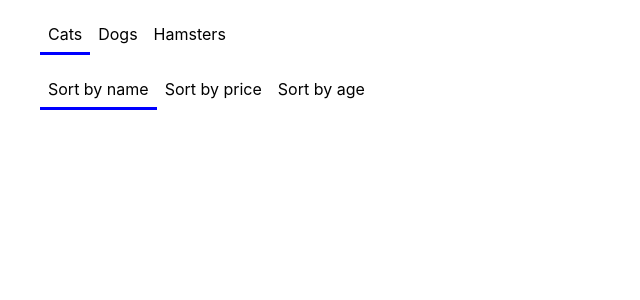
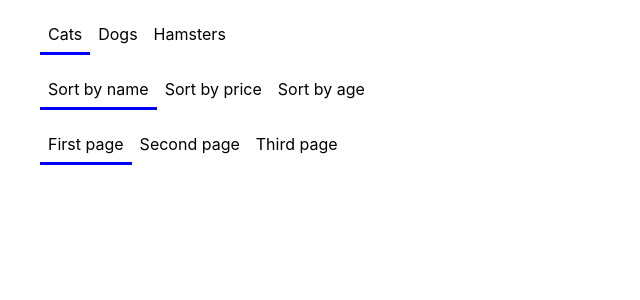
Before and after one commit to DenysP0litov/toolkit, a React (Create React App) app: page / in a window 1280 px wide. Shown: the top 300 px of the page, without its empty margins (0-640 px from the left). Built offline with nearby package versions, Linux system fonts and the light colour scheme.

Commit message:
tab component now works with any tab.value types

```diff
--- a/src/components/tabs/Tabs.tsx
+++ b/src/components/tabs/Tabs.tsx
@@ -1,22 +1,22 @@
 import classNames from 'classnames'
+import React from 'react'
 
-type Tab = {
-  label: string
-  value: string
+type Props<T> = {
+  currentTab: T
+  tabs: { label: string; value: T }[]
+  onChange: (value: T) => void
 }
 
-type Props = {
-  currentTab: string,
-  tabs: Tab[],
-  onChange: (value: string) => void,
-}
-
-export const Tabs: React.FC<Props> = ({ currentTab, tabs, onChange }) => {
+export const Tabs = <T,>({
+  currentTab,
+  tabs,
+  onChange,
+}: React.PropsWithChildren<Props<T>>) => {
   return (
     <ul className="tabs">
       {tabs.map((tab) => (
         <li
-          key={tab.value}
+          key={`${tab.value}`}
           onClick={() => onChange(tab.value)}
           className={classNames('tabs__tab', {
             'tabs__tab-active': currentTab === tab.value,
--- a/src/pages/pets-catalog/pets-catalog.tsx
+++ b/src/pages/pets-catalog/pets-catalog.tsx
@@ -14,14 +14,21 @@ export const PetsCatalog = () => {
         { label: 'Sort by age', value: 'age' },
     ]
 
+    const pages = [
+        { label: 'First page', value: 1 },
+        { label: 'Second page', value: 2 },
+        { label: 'Third page', value: 3 },
+    ]
+
     const [ petKind, setPetKind ] = useState(petKinds[0].value);
     const [ sortType, setSortType ] = useState(sortTypes[0].value);
+    const [ page, setPage ] = useState(pages[0].value);
 
     return (
         <>
             <Tabs currentTab={petKind} tabs={petKinds} onChange={setPetKind}/>
             <Tabs currentTab={sortType} tabs={sortTypes} onChange={setSortType}/>
+            <Tabs currentTab={page} tabs={pages} onChange={setPage}/>
         </>
-
     )
 }
```
